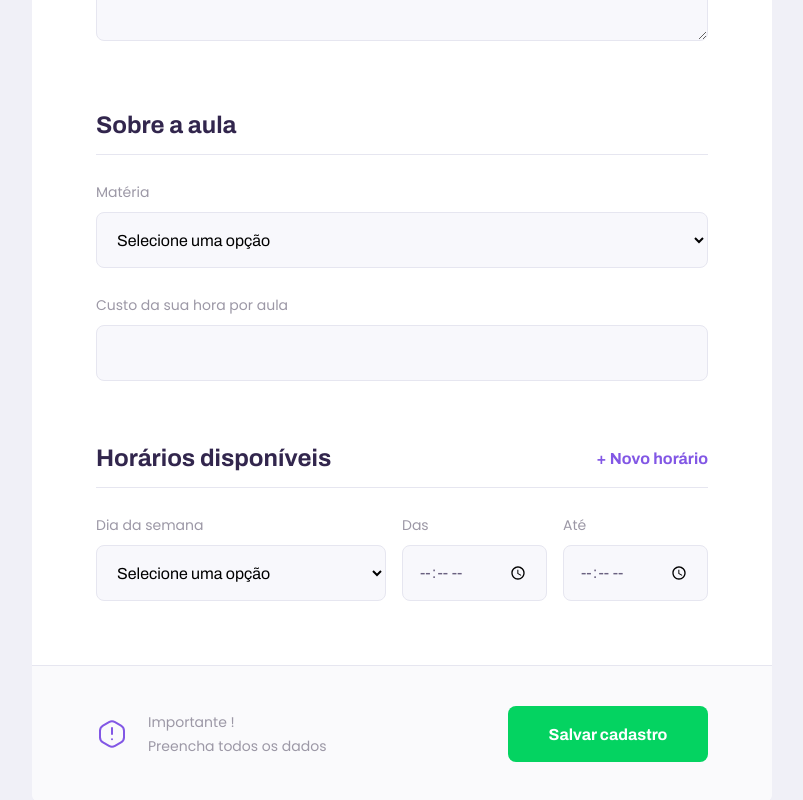
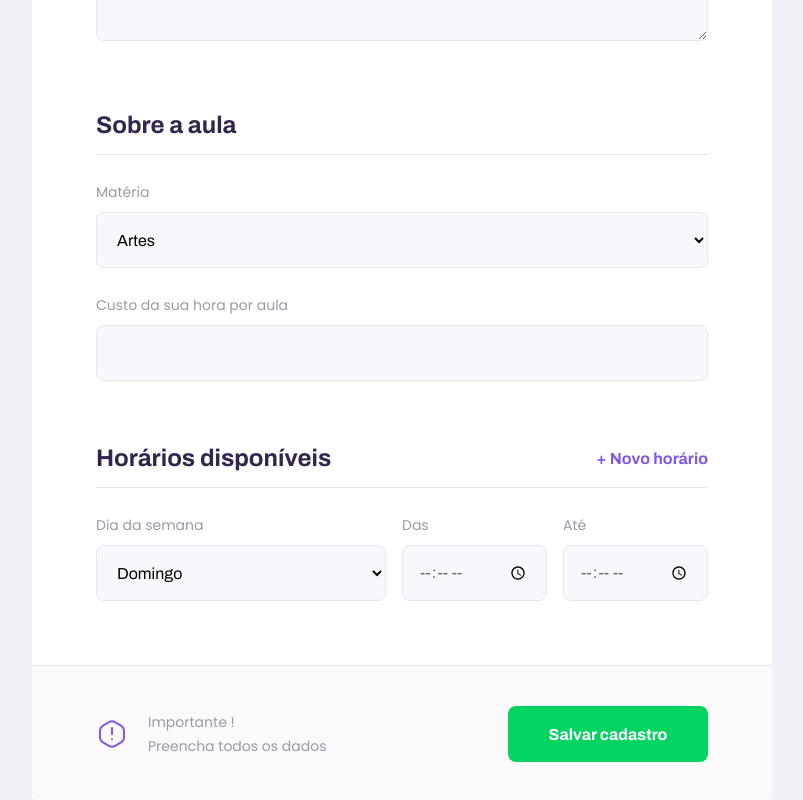
Before and after one commit to beniciodaniel/proffy-nwl, a React (Create React App) app: page /give-classes in a window 1280 px wide. Shown: the part 910-1710 px from the top of the page, without its empty margins (238-1041 px from the left). Built offline with nearby package versions, Linux system fonts and the light colour scheme.

Commit message:
Added state

```diff
--- a/src/components/Select/index.tsx
+++ b/src/components/Select/index.tsx
@@ -20,8 +20,8 @@ const Select: React.FC<SelectProps> = ({
   return (
     <div className="select-block">
       <label htmlFor={name}>{label}</label>
-      <select id={name} {...atributosRestantes}>
-        <option selected disabled hidden>
+      <select defaultValue="" id={name} {...atributosRestantes}>
+        <option disabled hidden>
           Selecione uma opção
         </option>
         {options.map((subject) => (
--- a/src/pages/TeacherForm/index.tsx
+++ b/src/pages/TeacherForm/index.tsx
@@ -1,4 +1,4 @@
-import React from 'react';
+import React, { useState } from 'react';
 import PageHeader from '../../components/PageHeader';
 import Input from '../../components/Input';
 import Textarea from '../../components/Textarea';
@@ -8,6 +8,25 @@ import './styles.css';
 import warningIcon from '../../assets/images/icons/warning.svg';
 
 function TeacherForm() {
+  const [scheduleItems, setScheduleItems] = useState([
+    {
+      week_day: 0,
+      from: '',
+      to: '',
+    },
+  ]);
+
+  function addNewScheduleItem() {
+    setScheduleItems([
+      ...scheduleItems,
+      {
+        week_day: 0,
+        from: '',
+        to: '',
+      },
+    ]);
+  }
+
   return (
     <div id="page-teacher-form" className="container">
       <PageHeader
@@ -45,10 +64,15 @@ function TeacherForm() {
 
         <fieldset>
           <legend>
-            Horários disponíveis <button type="button">+ Novo horário</button>
+            Horários disponíveis
+            <button type="button" onClick={addNewScheduleItem}>
+              + Novo horário
+            </button>
           </legend>
 
-          <div className="schedule-item">
+          {scheduleItems.map((item) => {
+            return (
+              <div key={item.week_day} className="schedule-item">
                 <Select
                   name="week_day"
                   label="Dia da semana"
@@ -65,6 +89,8 @@ function TeacherForm() {
                 <Input name="from" label="Das" type="time" />
                 <Input name="to" label="Até" type="time" />
               </div>
+            );
+          })}
         </fieldset>
 
         <footer>
```
Lines whose indentation alone changed are shown as unchanged.
